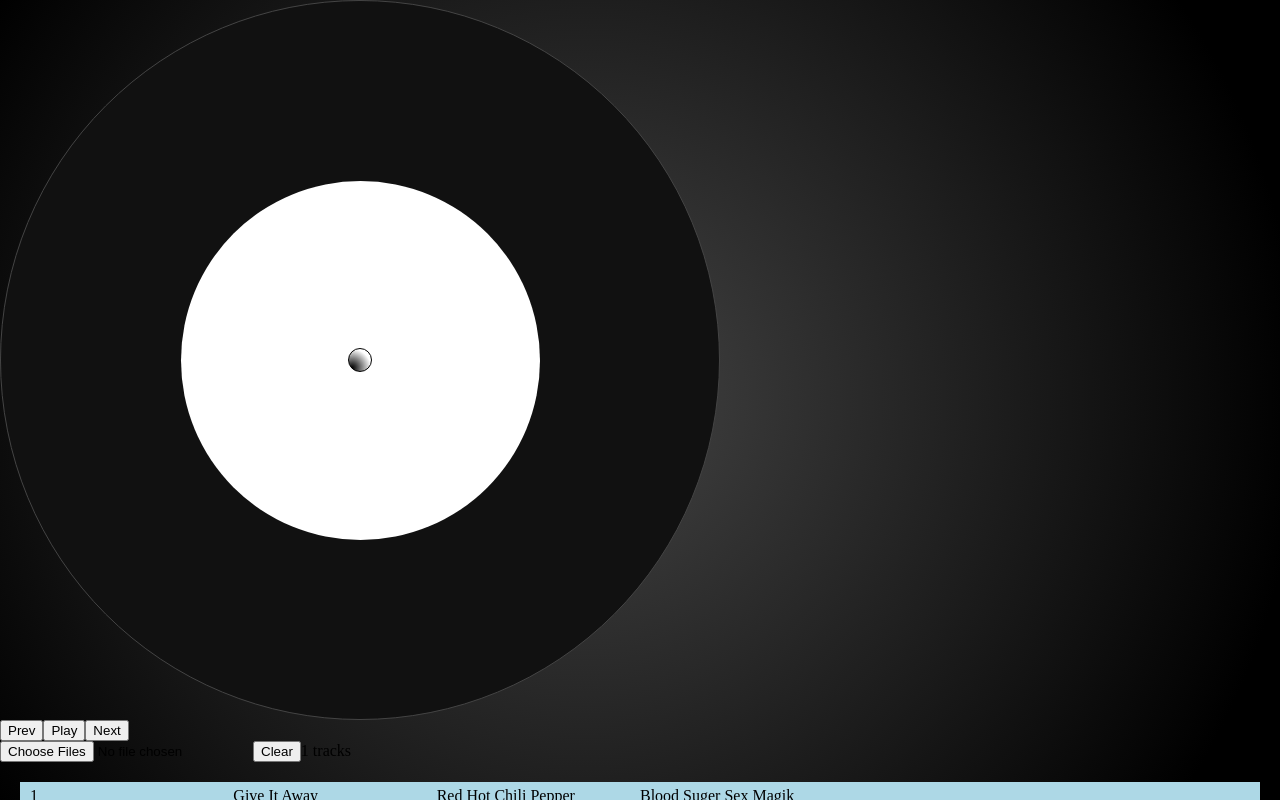
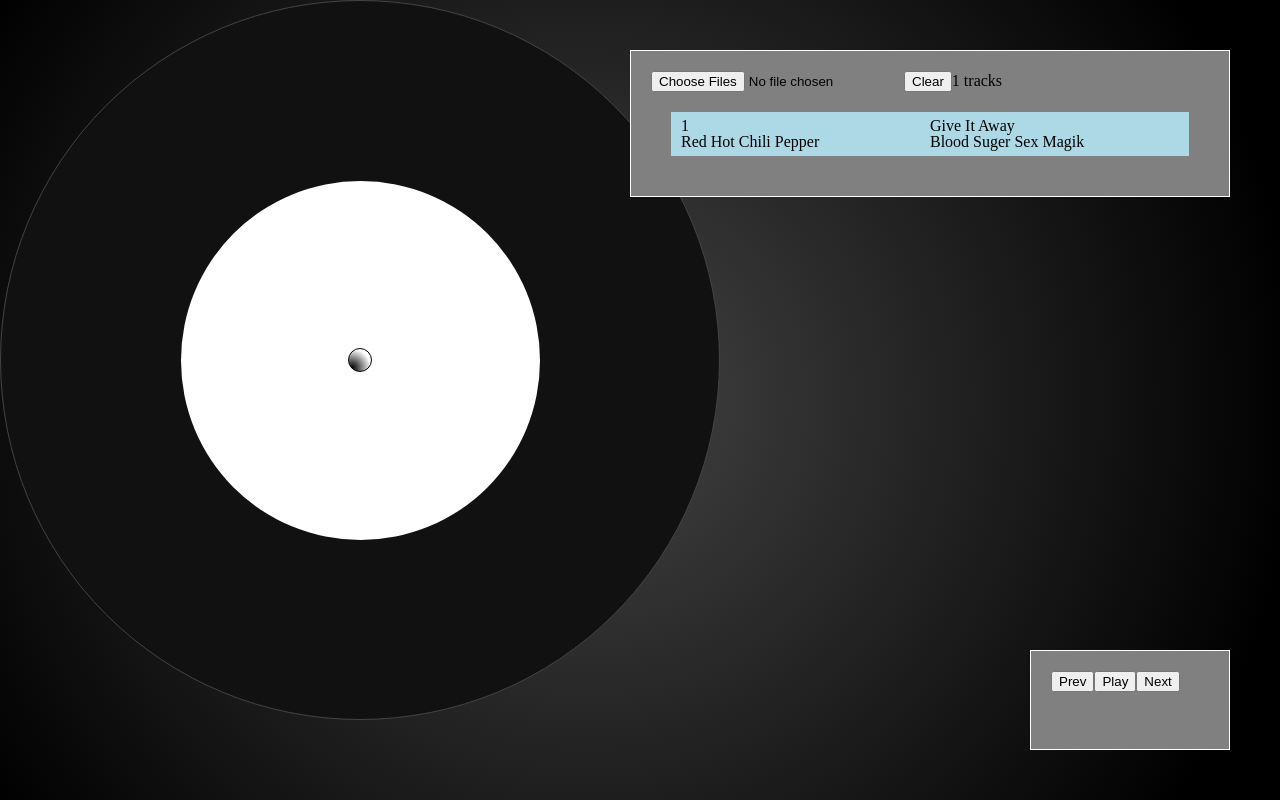
Before and after one commit to amitka/music-player, a React (Create React App) app: page / in a window 1280 px wide. Built offline with nearby package versions, Linux system fonts and the light colour scheme; no server answers.

Commit message:
layout changes

```diff
--- /dev/null
+++ b/src/components/Player/Player.scss
@@ -0,0 +1,11 @@
+//
+.player-container {
+  width: 200px;
+  height: 100px;
+  padding: 20px;
+  background-color: grey;
+  border: 1px solid white;
+  position: absolute;
+  bottom: 50px;
+  right: 50px;
+}
--- a/src/components/Player/index.js
+++ b/src/components/Player/index.js
@@ -1,3 +1,4 @@
 import { Player } from './Player';
+import './Player.scss';
 
 export { Player };
--- a/src/components/Playlist/playlist.scss
+++ b/src/components/Playlist/playlist.scss
@@ -1,3 +1,13 @@
+.playlist-container {
+  width: 600px;
+  padding: 20px;
+  background-color: gray;
+  border: 1px solid white;
+  position: absolute;
+  top: 50px;
+  right: 50px;
+}
+
 .tracks-container{
   padding: 20px;
 
--- a/src/containers/MusicPlayer/MusicPlayer.scss
+++ b/src/containers/MusicPlayer/MusicPlayer.scss
@@ -3,4 +3,5 @@
   height: 100%;
   background: radial-gradient(715.00px at 45.83% 50%, #444444 0%, #000000 100%);
   overflow: hidden;
+  position: relative;
 }
```
Also changed, not shown: 1 other file (tests, documents, lock files or other folders).
